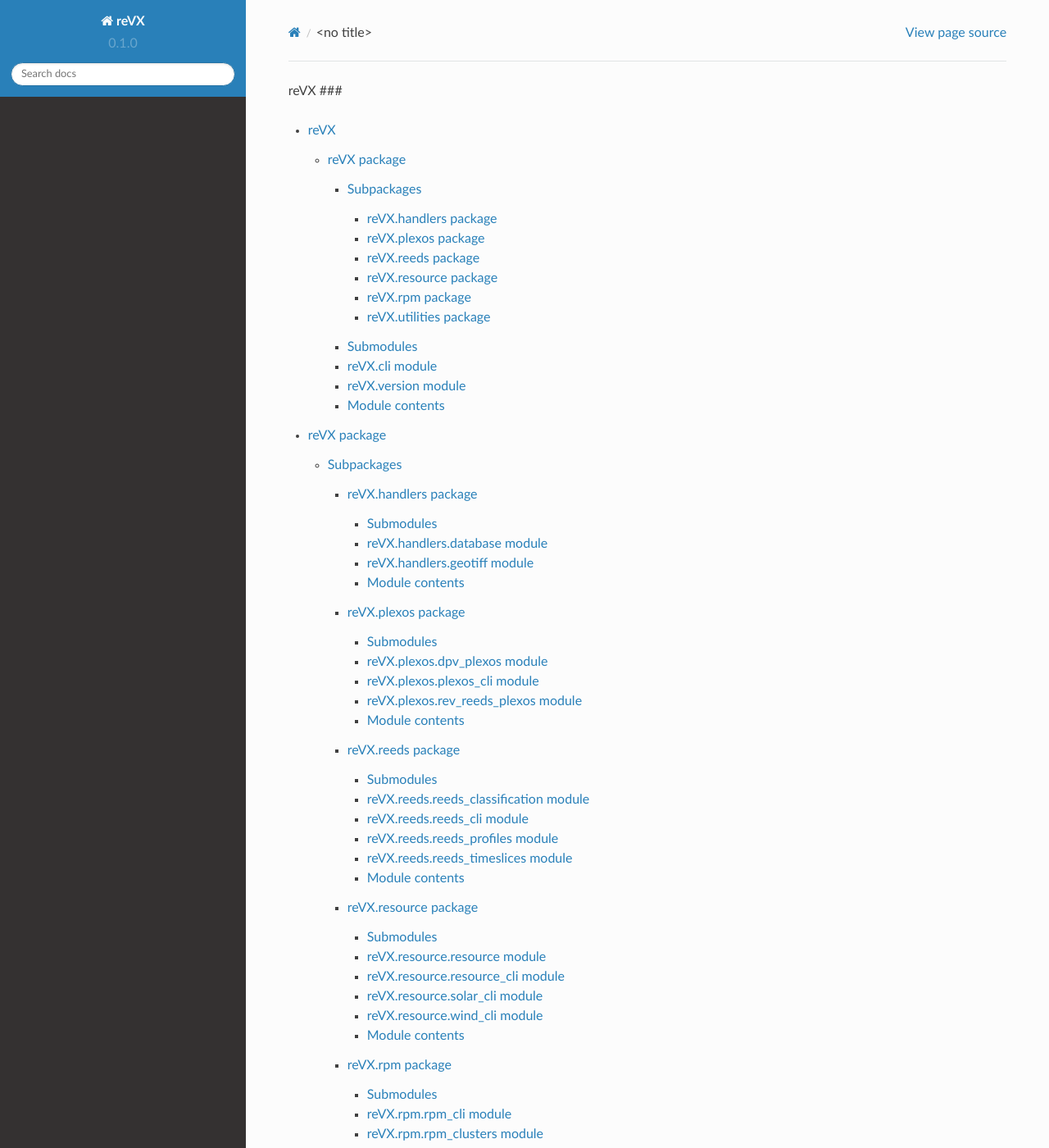
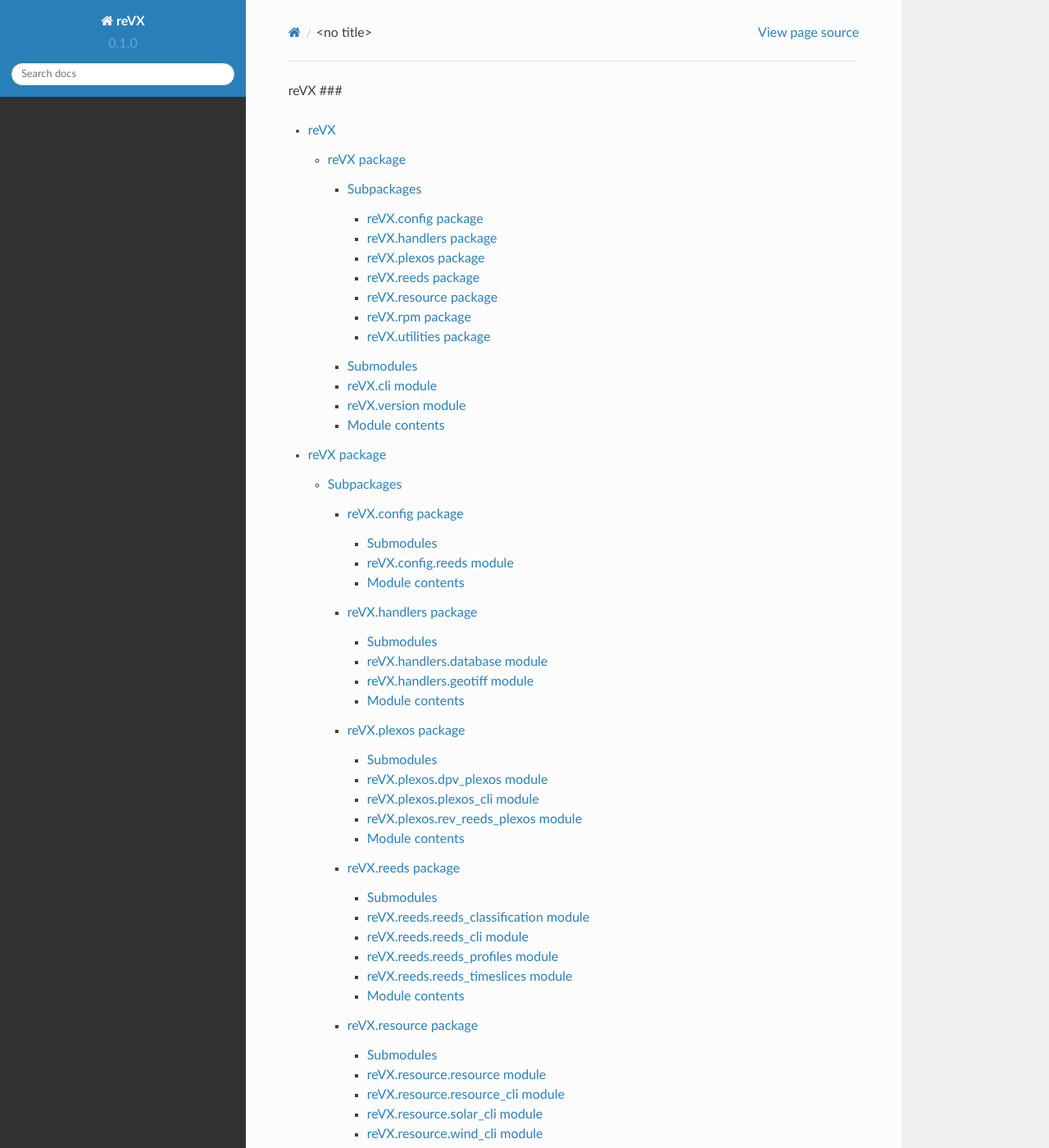
Before and after one commit to NREL/reVX, a Sphinx documentation site: the page built from docs/source/reVX.rst, in a window 1280 px wide and 1400 px high. Shown: the whole window at 82% size. Built offline with Sphinx 7.4.7 and the Read the Docs theme 2.0.0, drawn with Linux system fonts in a browser that asks for light colours.

Commit message:
fix docs config and update docs

```diff
--- a/docs/source/conf.py
+++ b/docs/source/conf.py
@@ -101,7 +101,7 @@
 # Add any paths that contain custom static files (such as style sheets) here,
 # relative to this directory. They are copied after the builtin static files,
 # so a file named "default.css" will overwrite the builtin "default.css".
-html_static_path = ['_static']
+html_static_path = []
 
 # Custom sidebar templates, must be a dictionary that maps document names
 # to template names.
@@ -179,3 +179,7 @@
 # released.
 # autodoc_special_members = ['__getitem__', '__setitem__','__iter__']
 numpy_show_class_member = True
+napoleon_google_docstring = False
+napoleon_use_param = False
+napoleon_use_ivar = False
+napoleon_use_rtype = False
--- /dev/null
+++ b/docs/source/reVX/reVX.config.rst
@@ -0,0 +1,22 @@
+reVX.config package
+===================
+
+Submodules
+----------
+
+reVX.config.reeds module
+------------------------
+
+.. automodule:: reVX.config.reeds
+   :members:
+   :undoc-members:
+   :show-inheritance:
+
+
+Module contents
+---------------
+
+.. automodule:: reVX.config
+   :members:
+   :undoc-members:
+   :show-inheritance:
--- a/docs/source/reVX/reVX.rst
+++ b/docs/source/reVX/reVX.rst
@@ -6,6 +6,7 @@
 
 .. toctree::
 
+   reVX.config
    reVX.handlers
    reVX.plexos
    reVX.reeds
```
Also changed, not shown: docs/README.md.
